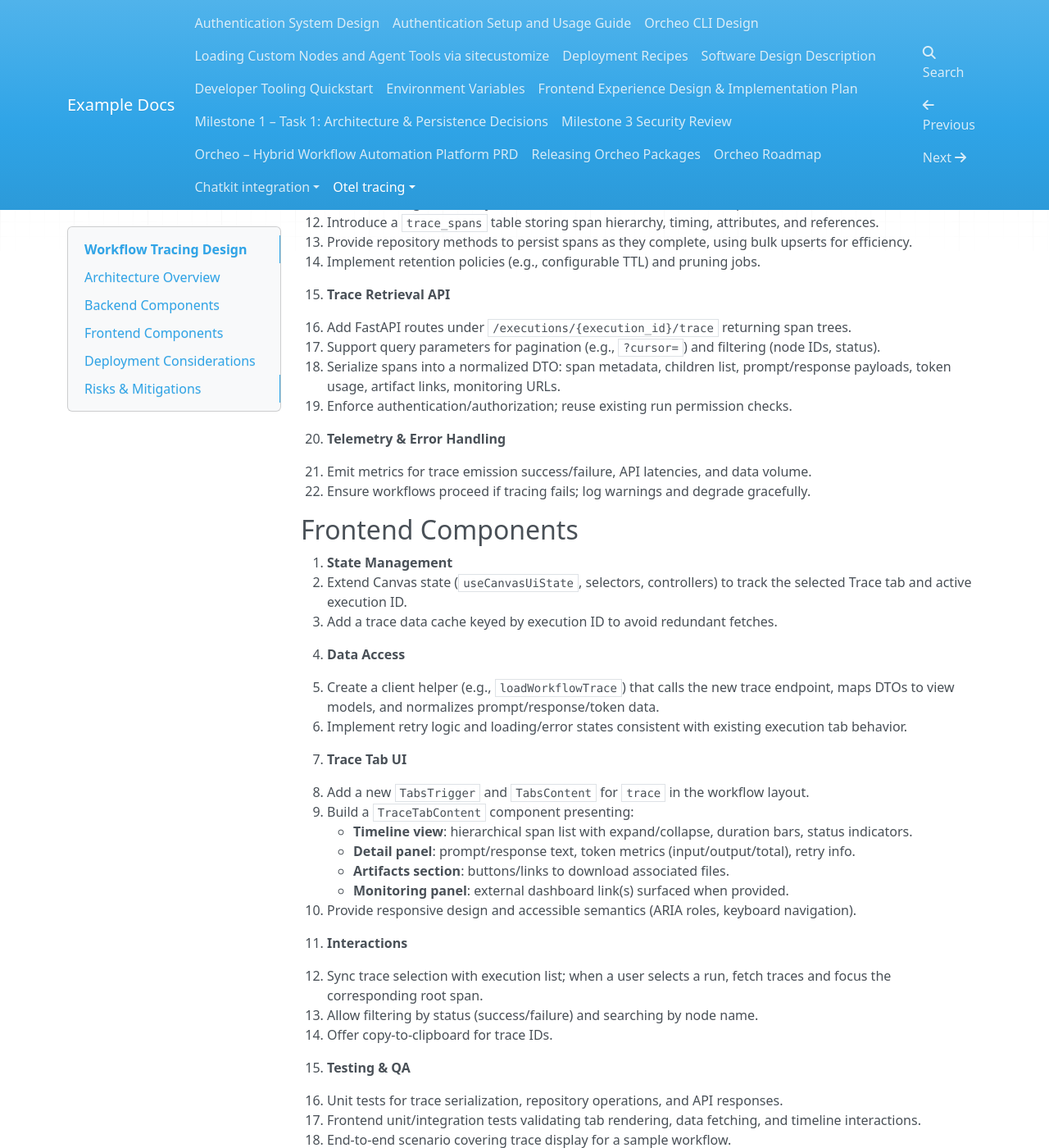
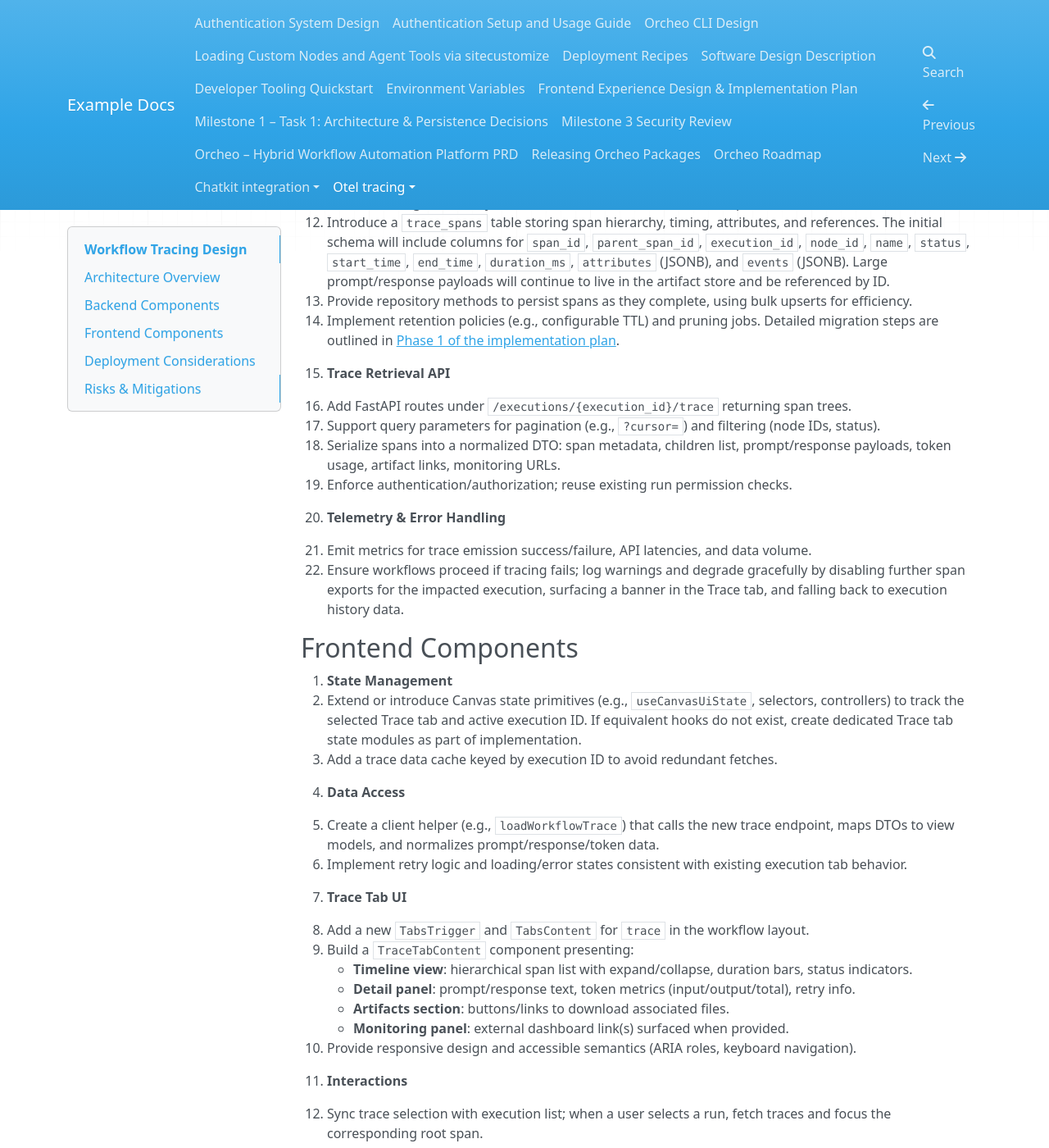
Before and after one commit to ShaojieJiang/orcheo, an MkDocs documentation site: the page built from docs/otel_tracing/design.md, in a window 1280 px wide and 1400 px high, scrolled down 836 px. Shown: the whole window at 82% size. Built offline with MkDocs 1.6.1, drawn with Linux system fonts in a browser that asks for light colours; nearby versions of some CDN libraries; some of the changed text lies outside the part shown.

Commit message:
Clarify workflow tracing follow-up details

```diff
--- a/docs/otel_tracing/design.md
+++ b/docs/otel_tracing/design.md
@@ -25,9 +25,13 @@ Frontend Canvas ◀─ Trace API ◀──────────┘
 
 3. **Trace Persistence Layer**
    - Extend existing run history models with trace metadata (trace ID, span counts, artifact IDs).
-   - Introduce a `trace_spans` table storing span hierarchy, timing, attributes, and references.
+   - Introduce a `trace_spans` table storing span hierarchy, timing, attributes, and references. The initial schema will include
+     columns for `span_id`, `parent_span_id`, `execution_id`, `node_id`, `name`, `status`, `start_time`, `end_time`, `duration_ms`,
+     `attributes` (JSONB), and `events` (JSONB). Large prompt/response payloads will continue to live in the artifact store and
+     be referenced by ID.
    - Provide repository methods to persist spans as they complete, using bulk upserts for efficiency.
-   - Implement retention policies (e.g., configurable TTL) and pruning jobs.
+   - Implement retention policies (e.g., configurable TTL) and pruning jobs. Detailed migration steps are outlined in
+     [Phase 1 of the implementation plan](./plan.md#phase-1--foundations-week-1).
 
 4. **Trace Retrieval API**
    - Add FastAPI routes under `/executions/{execution_id}/trace` returning span trees.
@@ -37,11 +41,14 @@ Frontend Canvas ◀─ Trace API ◀──────────┘
 
 5. **Telemetry & Error Handling**
    - Emit metrics for trace emission success/failure, API latencies, and data volume.
-   - Ensure workflows proceed if tracing fails; log warnings and degrade gracefully.
+   - Ensure workflows proceed if tracing fails; log warnings and degrade gracefully by disabling further span exports for the
+     impacted execution, surfacing a banner in the Trace tab, and falling back to execution history data.
 
 ## Frontend Components
 1. **State Management**
-   - Extend Canvas state (`useCanvasUiState`, selectors, controllers) to track the selected Trace tab and active execution ID.
+   - Extend or introduce Canvas state primitives (e.g., `useCanvasUiState`, selectors, controllers) to track the selected Trace
+     tab and active execution ID. If equivalent hooks do not exist, create dedicated Trace tab state modules as part of
+     implementation.
    - Add a trace data cache keyed by execution ID to avoid redundant fetches.
 
 2. **Data Access**
@@ -68,7 +75,7 @@ Frontend Canvas ◀─ Trace API ◀──────────┘
    - End-to-end scenario covering trace display for a sample workflow.
 
 ## Deployment Considerations
-- Provide migration scripts for new trace tables/columns.
+- Provide database migrations for new trace tables/columns (aligned with [Phase 1 tasks](./plan.md#phase-1--foundations-week-1)).
 - Document environment variables for enabling/disabling tracing and configuring the OTLP endpoint.
 - Validate compatibility with existing observability stack; ensure collectors can ingest spans without schema changes.
 
```
Also changed, not shown: docs/otel_tracing/plan.md (+1 -1 lines), docs/otel_tracing/requirement.md (+6 -6 lines).
